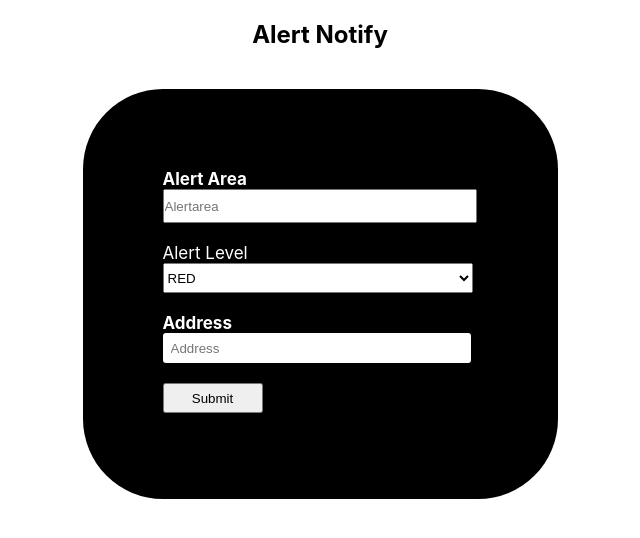
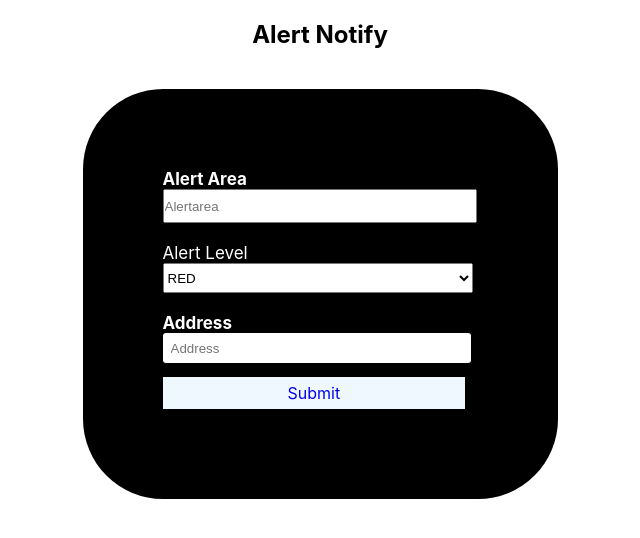
Before and after one commit to shri-suriya/SIH-2022, a React (Create React App) app: page /Logedpage in a window 1280 px wide. Shown: the top 538 px of the page, without its empty margins (320-960 px from the left). Built offline with nearby package versions, Linux system fonts and the light colour scheme.

Commit message:
Details added

```diff
--- /dev/null
+++ b/src/Components/Details/Details.jsx
@@ -0,0 +1,9 @@
+import React from 'react'
+
+function Details() {
+  return (
+    <div>Details</div>
+  )
+}
+
+export default Details
--- a/src/Components/Logedpage/Logedpage.jsx
+++ b/src/Components/Logedpage/Logedpage.jsx
@@ -1,5 +1,6 @@
 import React from 'react'
 import './Logedpage.css'
+import {Link} from 'react-router-dom'
 function Logedpage() {
     return (
         <><h2>Alert Notify</h2><br></br><div className='alert'>
@@ -16,7 +17,7 @@ function Logedpage() {
                 <label><b>Address</b></label><br></br>
                 <input type="text" name="Pass" id="address" placeholder="Address"></input>
                 <br></br><br></br>
-                <input type="submit" className="submit"></input>
+                <Link to="/Details" className="btn btn-primary">Submit</Link><br></br><br></br>
             </form>
         </div></>
     )
--- a/src/Components/Login/Login.css
+++ b/src/Components/Login/Login.css
@@ -52,3 +52,10 @@ font-size: 17px;
     text-decoration: none;
     float:right;
 }
+a.btn.btn-primary {
+    padding: 6px;
+    background-color: aliceblue;
+    text-decoration: none;
+    padding-left: 125px;
+    padding-right: 125px;
+}
--- a/src/Components/Register/Register.css
+++ b/src/Components/Register/Register.css
@@ -1,4 +1,4 @@
-/* .register{
+.register{
     width: 315px;
     height:780px;
     overflow: hidden;
@@ -8,7 +8,7 @@
     background: #000000;
     border-radius: 80px;
 
-} */
+}
 
 h2 {
     text-align: center;
--- a/src/index.js
+++ b/src/index.js
@@ -6,6 +6,7 @@ import App from './Components/App/App';
 import Login from './Components/Login/Login';
 import Register from './Components/Register/Register';
 import Logedpage from './Components/Logedpage/Logedpage';
+import Details from './Components/Details/Details';
 
 
 const root = ReactDOM.createRoot(document.getElementById('root'));
@@ -15,6 +16,7 @@ root.render(<BrowserRouter>
         <Route path='/Login' element={<Login />}/>
         <Route path='/Register' element={<Register/>}/>
         <Route path='/Logedpage' element={<Logedpage/>}/>
+        <Route path='/Deails' element={<Details/>}/>
 
 
     </Routes></BrowserRouter>);
```
Also changed, not shown: src/Components/Details/Details.css (added).
